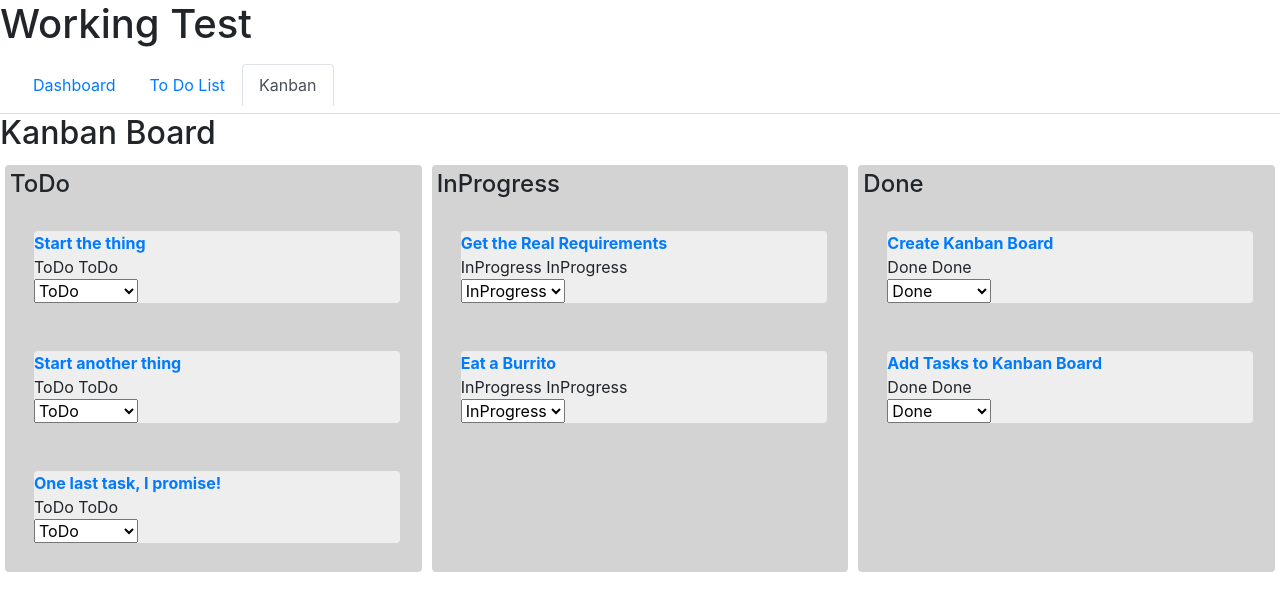
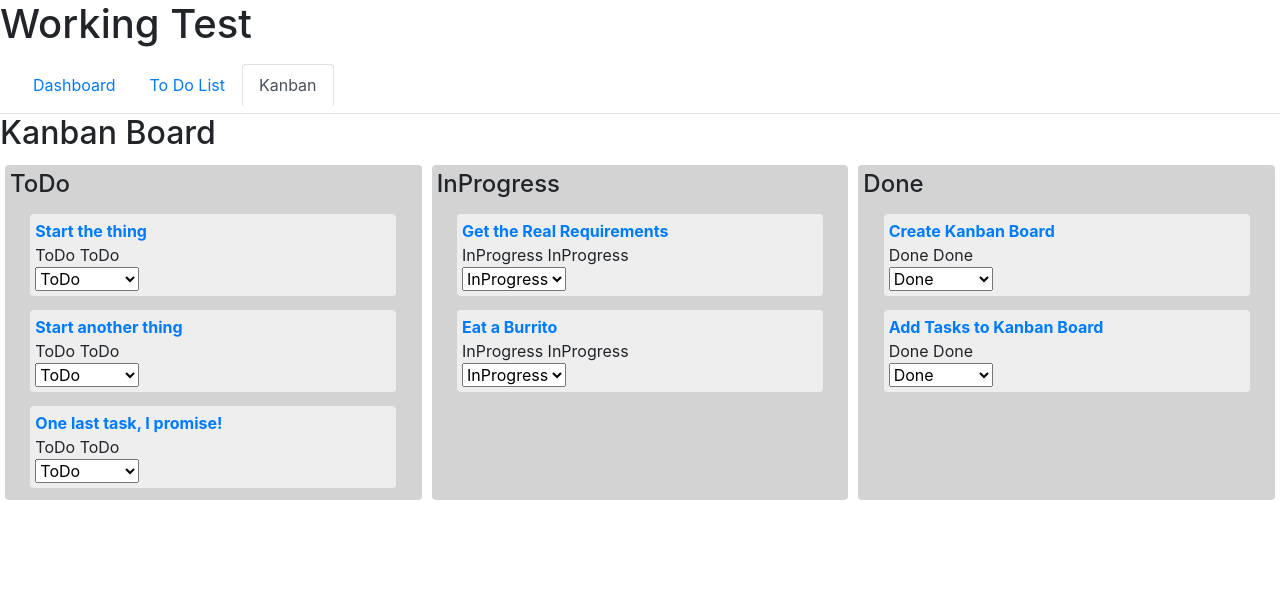
Before and after one commit to vtchris/rocp2_tasks, an Angular app in the folder client/: page /kanban in a window 1280 px wide. Shown: the top 610 px of the page. Built offline with nearby package versions, Linux system fonts and the light colour scheme.

Commit message:
messing with css

```diff
--- a/client/src/app/kanban/kanban-category/kanban-category.component.css
+++ b/client/src/app/kanban/kanban-category/kanban-category.component.css
@@ -1,13 +1,12 @@
 .kanban-card {
     background-color: #EEE;
     border-radius: 4px;
-    margin: 1.5em;
-    padding: 2em, 0;
+    margin: 7px -5% 7px 5%;
+    padding: 5px;
     width: 90%;
     list-style: none;
 }
 
 .kanban-card:hover {
-    color: #607D8B;
-    background-color: #DDD;
+    background-color: aliceblue;
 }
```
